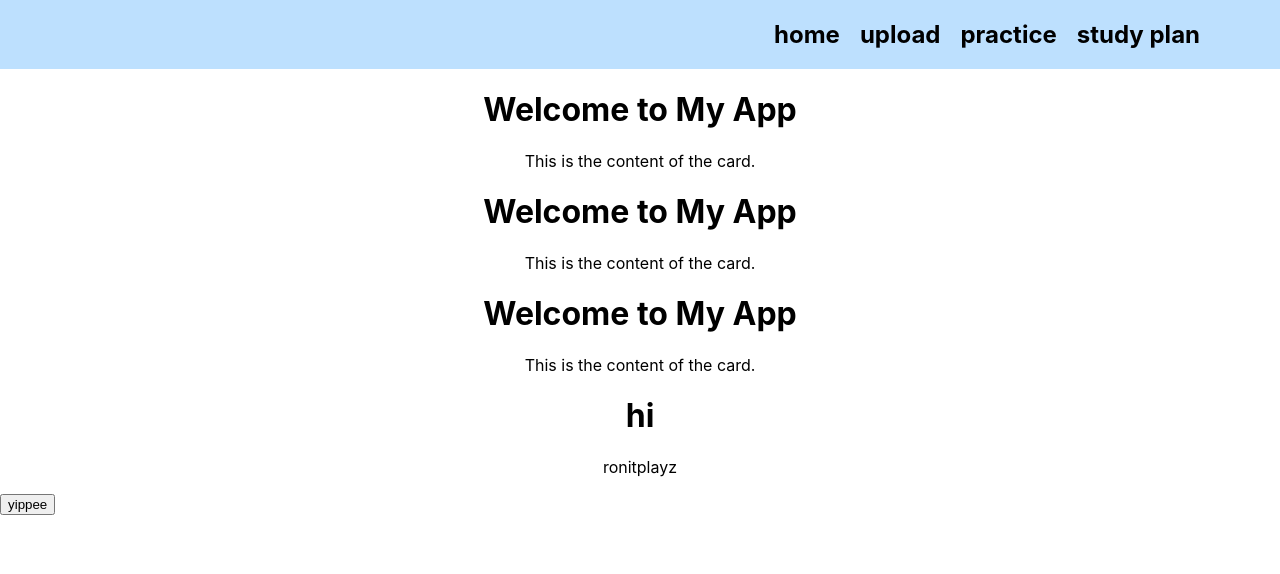
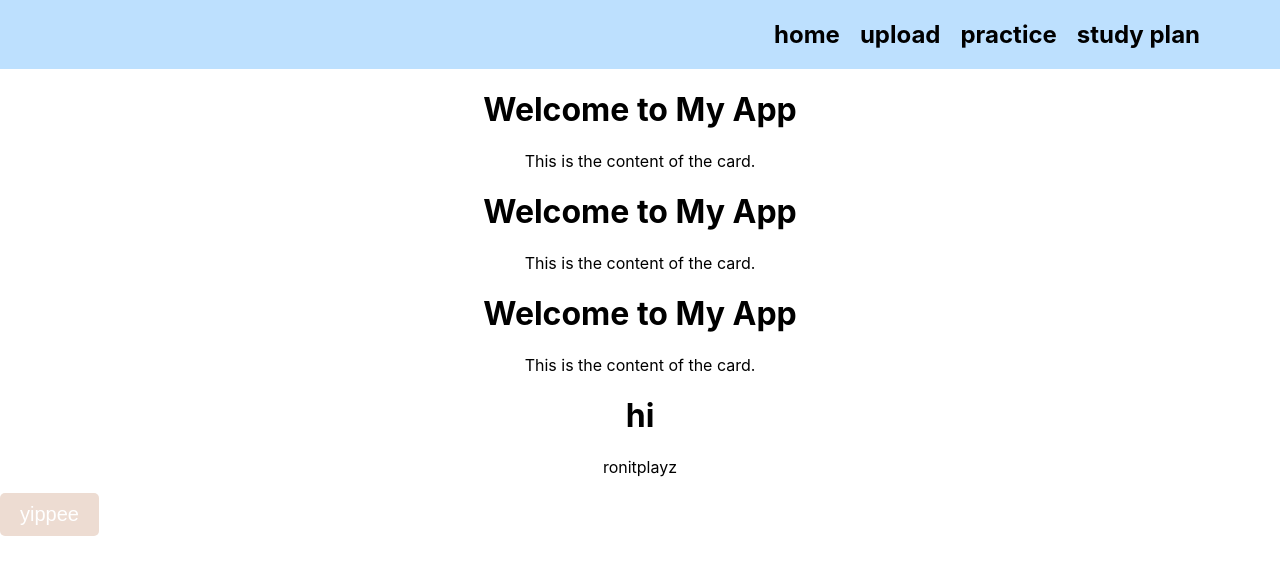
Before and after one commit to rishi-m100/StudyBud, a React (Create React App) app in the folder client/: page / in a window 1280 px wide. Shown: the top 574 px of the page. Built offline with nearby package versions, Linux system fonts and the light colour scheme.

Commit message:
made button extra fancy

```diff
--- a/client/src/components/Button.js
+++ b/client/src/components/Button.js
@@ -3,7 +3,7 @@ import "../style/button.css";
 
 const Button = ({text}) => {
     return (
-     <button type = "button"> {text} </button>
+     <button className="dynamic-button" type = "button"> {text} </button>
     );
   };
 
--- a/client/src/style/button.css
+++ b/client/src/style/button.css
@@ -0,0 +1,14 @@
+  .dynamic-button {
+    font-size: 20px;
+    padding: 10px 20px;
+    border: 2px;
+    border-radius: 5px;
+    background-color: rgb(237,220,210);
+    color: #fff;
+    cursor: pointer;
+    transition: background-color 20s ease;
+  }
+
+  .dynamic-button:hover {
+    background-color: #2980b9;
+  }
```
